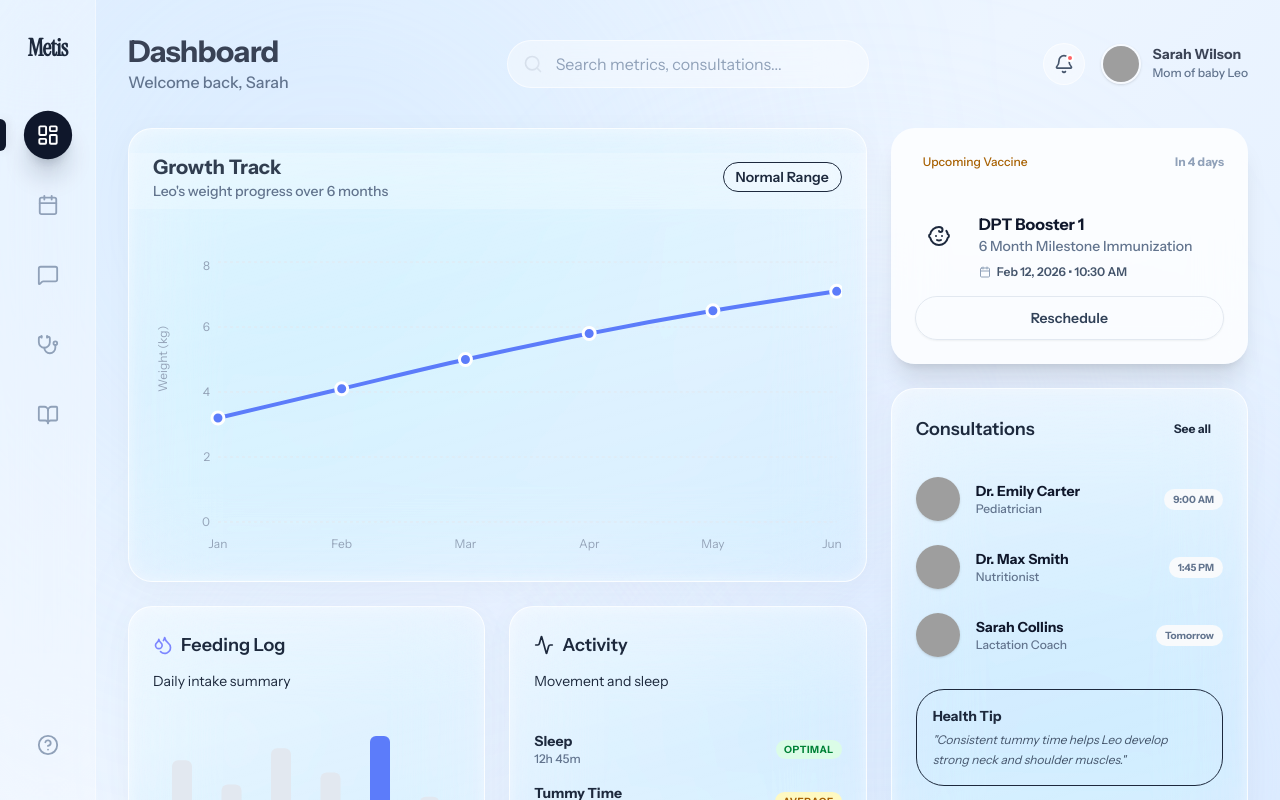
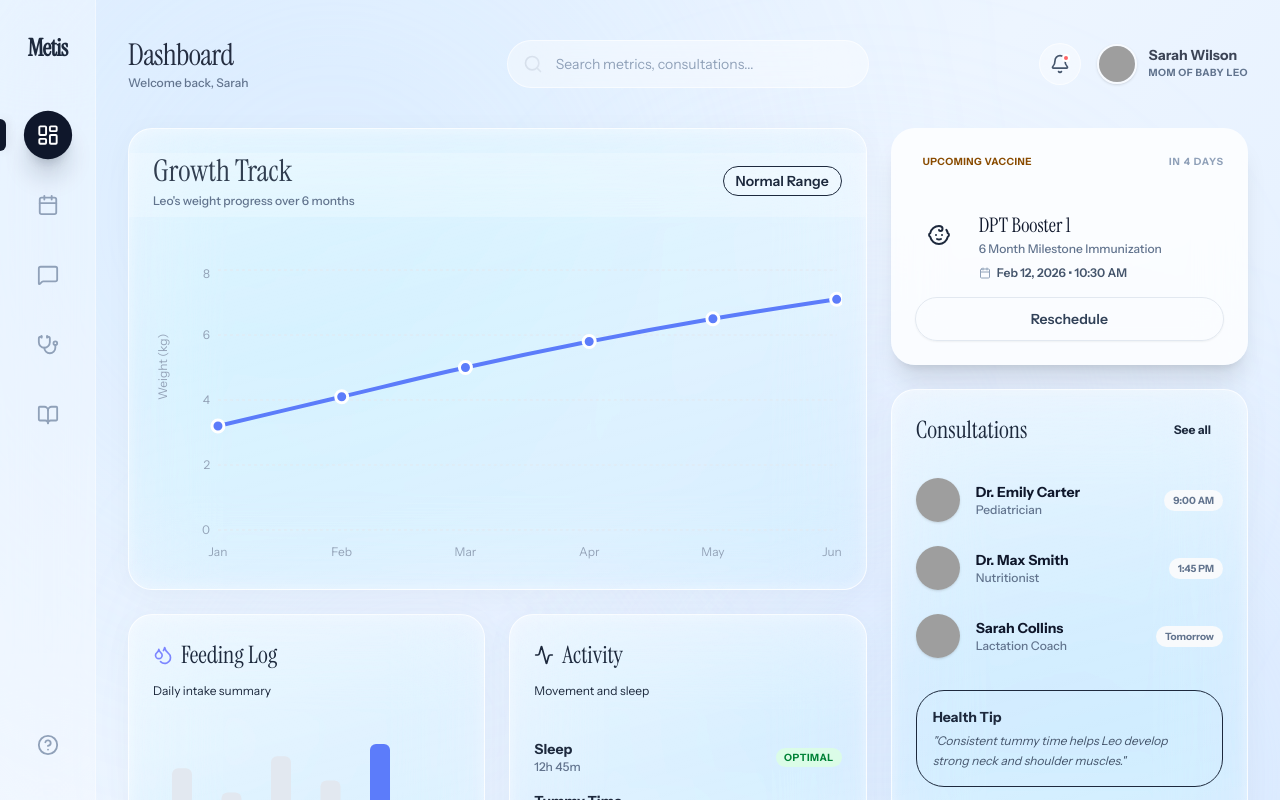
Before and after one commit to Editwithkrish/Metis, a Next.js app: page /dashboard in a window 1280 px wide. Shown: the top 800 px of the page. Built offline with nearby package versions, Linux system fonts and the light colour scheme; grey boxes are pictures that could not be loaded.

Commit message:
style: standardize dashboard typography with theme serif and sans fonts

```diff
--- a/app/(dashboard)/dashboard/page.tsx
+++ b/app/(dashboard)/dashboard/page.tsx
@@ -44,7 +44,7 @@ export default function DashboardPage() {
             <DashboardHeader title="Dashboard" subtitle="Welcome back, Sarah" />
 
             {/* Dashboard Grid */}
-            <div className="grid grid-cols-1 lg:grid-cols-12 gap-6 pb-8">
+            <div className="grid grid-cols-1 lg:grid-cols-12 gap-6 pb-8 font-secondary">
 
                 {/* Left Column: Stats & Feeding */}
                 <div className="lg:col-span-8 flex flex-col gap-6">
@@ -53,8 +53,8 @@ export default function DashboardPage() {
                     <Card className="glass overflow-hidden border-none shadow-xl border border-white/60">
                         <CardHeader className="flex flex-row items-center justify-between pb-2 bg-white/20">
                             <div>
-                                <CardTitle className="text-xl font-bold text-slate-800/90">Growth Track</CardTitle>
-                                <CardDescription className="text-slate-500 font-medium">Leo's weight progress over 6 months</CardDescription>
+                                <CardTitle className="text-3xl font-normal text-slate-800/90 font-primary">Growth Track</CardTitle>
+                                <CardDescription className="text-slate-500 font-medium text-xs mt-1">Leo's weight progress over 6 months</CardDescription>
                             </div>
                             <Badge variant="outline" className="bg-primary/10 text-primary border-primary/20 px-3 py-1 text-sm font-semibold backdrop-blur-md">
                                 Normal Range
@@ -109,9 +109,9 @@ export default function DashboardPage() {
                             <CardHeader className="pb-2">
                                 <div className="flex items-center gap-2 mb-1">
                                     <Droplets className="text-indigo-400" size={20} />
-                                    <CardTitle className="text-lg font-semibold text-slate-800">Feeding Log</CardTitle>
+                                    <CardTitle className="text-2xl font-normal text-slate-800 font-primary">Feeding Log</CardTitle>
                                 </div>
-                                <CardDescription>Daily intake summary</CardDescription>
+                                <CardDescription className="text-xs">Daily intake summary</CardDescription>
                             </CardHeader>
                             <CardContent>
                                 <div className="h-[180px] w-full mt-2">
@@ -160,9 +160,9 @@ export default function DashboardPage() {
                             <CardHeader className="pb-2">
                                 <div className="flex items-center gap-2 mb-1">
                                     <Activity className="text-metis-teal" size={20} />
-                                    <CardTitle className="text-lg font-semibold text-slate-800">Activity</CardTitle>
+                                    <CardTitle className="text-2xl font-normal text-slate-800 font-primary">Activity</CardTitle>
                                 </div>
-                                <CardDescription>Movement and sleep</CardDescription>
+                                <CardDescription className="text-xs">Movement and sleep</CardDescription>
                             </CardHeader>
                             <CardContent>
                                 <div className="space-y-4 py-2">
@@ -185,10 +185,10 @@ export default function DashboardPage() {
                     <Card className="bg-white/80 backdrop-blur-xl border-none shadow-xl border-l-4 border-l-metis-yellow">
                         <CardHeader className="pb-2">
                             <div className="flex items-center justify-between">
-                                <Badge className="bg-metis-yellow/20 text-yellow-700 hover:bg-metis-yellow/30 border-none px-2 rounded-md">
+                                <Badge className="bg-metis-yellow/20 text-yellow-800 hover:bg-metis-yellow/30 border-none px-2 rounded-md font-bold uppercase tracking-wider text-[10px]">
                                     Upcoming Vaccine
                                 </Badge>
-                                <span className="text-xs font-bold text-slate-400">In 4 days</span>
+                                <span className="text-[10px] font-bold text-slate-400 uppercase tracking-widest">In 4 days</span>
                             </div>
                         </CardHeader>
                         <CardContent>
@@ -197,8 +197,8 @@ export default function DashboardPage() {
                                     <Baby size={24} />
                                 </div>
                                 <div>
-                                    <h3 className="font-bold text-slate-900">DPT Booster 1</h3>
-                                    <p className="text-sm text-slate-500 font-medium">6 Month Milestone Immunization</p>
+                                    <h3 className="text-xl font-normal text-slate-900 font-primary mb-0.5">DPT Booster 1</h3>
+                                    <p className="text-xs text-slate-500 font-medium">6 Month Milestone Immunization</p>
                                     <div className="flex items-center gap-1.5 mt-2 text-xs font-semibold text-slate-600">
                                         <Calendar size={12} className="text-slate-400" />
                                         Feb 12, 2026 • 10:30 AM
@@ -214,9 +214,9 @@ export default function DashboardPage() {
                     {/* Appointment List */}
                     <Card className="glass flex-1 border-none shadow-lg">
                         <CardHeader>
-                            <CardTitle className="text-lg font-semibold flex items-center justify-between text-slate-800">
+                            <CardTitle className="text-2xl font-normal flex items-center justify-between text-slate-800 font-primary">
                                 Consultations
-                                <Button variant="ghost" size="sm" className="text-xs text-primary font-bold cursor-pointer">See all</Button>
+                                <Button variant="ghost" size="sm" className="text-xs text-primary font-bold cursor-pointer font-secondary">See all</Button>
                             </CardTitle>
                         </CardHeader>
                         <CardContent>
--- a/app/(dashboard)/layout.tsx
+++ b/app/(dashboard)/layout.tsx
@@ -7,7 +7,7 @@ export default function DashboardLayout({
     children: React.ReactNode;
 }) {
     return (
-        <div className="min-h-screen metis-gradient flex text-slate-800 font-sans relative overflow-x-hidden">
+        <div className="min-h-screen metis-gradient flex text-slate-800 font-secondary relative overflow-x-hidden">
             {/* Sidebar Container */}
             <Sidebar />
 
--- a/components/dashboard/calendar/add-log-modal.tsx
+++ b/components/dashboard/calendar/add-log-modal.tsx
@@ -35,7 +35,7 @@ export function AddLogModal({ isOpen, onClose }: AddLogModalProps) {
         <Dialog open={isOpen} onOpenChange={onClose}>
             <DialogContent
                 showCloseButton
-                className="max-w-full md:max-w-[1000px] w-[calc(100%-2rem)] p-0 overflow-hidden border-none bg-white shadow-[0_32px_64px_-16px_rgba(0,0,0,0.12)] rounded-[32px] font-sans"
+                className="max-w-full md:max-w-[1000px] w-[calc(100%-2rem)] p-0 overflow-hidden border-none bg-white shadow-[0_32px_64px_-16px_rgba(0,0,0,0.12)] rounded-[32px] font-secondary"
             >
                 <style jsx global>{`
                     .no-scrollbar::-webkit-scrollbar {
@@ -55,7 +55,7 @@ export function AddLogModal({ isOpen, onClose }: AddLogModalProps) {
                         className="w-full md:w-[38%] relative flex flex-col items-center justify-between p-8 md:p-12 border-b md:border-b-0 md:border-r border-slate-100 bg-slate-50/40 transition-all duration-500 group overflow-hidden cursor-pointer hover:bg-slate-100/80"
                     >
                         <div className="space-y-3 text-center w-full relative z-10 transition-all duration-500">
-                            <h3 className="text-3xl font-light text-slate-900 tracking-tight leading-tight">Talk to Hestia</h3>
+                            <h3 className="text-4xl font-normal text-slate-900 tracking-tight leading-tight font-primary">Talk to Hestia</h3>
                             <p className="text-slate-500 text-xs leading-relaxed max-w-[240px] mx-auto italic font-medium opacity-80">
                                 {isVoiceEnabled ? '"Add a growth milestone: Leo started crawling today"' : "Click to wake up Hestia and start speaking"}
                             </p>
@@ -96,7 +96,7 @@ export function AddLogModal({ isOpen, onClose }: AddLogModalProps) {
                     <div className="flex-1 bg-white p-8 md:p-14 no-scrollbar relative flex flex-col justify-center">
                         <div className="max-w-[500px] mx-auto w-full">
                             <DialogHeader className="mb-10 text-left">
-                                <DialogTitle className="text-3xl font-light text-slate-900 tracking-tight leading-tight">Activity Log</DialogTitle>
+                                <DialogTitle className="text-4xl font-normal text-slate-900 tracking-tight leading-tight font-primary">Activity Log</DialogTitle>
                                 <DialogDescription className="text-slate-400 text-sm font-medium mt-1">Capture a new milestone or health record.</DialogDescription>
                             </DialogHeader>
 
--- a/components/dashboard/header.tsx
+++ b/components/dashboard/header.tsx
@@ -12,20 +12,20 @@ export function DashboardHeader({ title, subtitle }: DashboardHeaderProps) {
         <header className="grid grid-cols-3 items-center gap-4 h-16 w-full">
             {/* Title Section */}
             <div className="flex flex-col justify-center">
-                <h1 className="text-3xl font-bold tracking-tight text-slate-900/80">
+                <h1 className="text-3xl font-normal tracking-tight text-slate-900/90 font-primary">
                     {title}
                 </h1>
-                {subtitle && <p className="text-slate-500 font-medium whitespace-nowrap overflow-hidden text-ellipsis">{subtitle}</p>}
+                {subtitle && <p className="text-slate-500 font-medium whitespace-nowrap overflow-hidden text-ellipsis text-xs mt-0.5 font-secondary">{subtitle}</p>}
             </div>
 
             {/* Search Section - Guaranteed Center */}
-            <div className="flex justify-center hidden md:flex">
+            <div className="flex justify-center hidden md:flex font-secondary">
                 <div className="relative group w-full max-w-md">
                     <Search className="absolute left-4 top-1/2 -translate-y-1/2 text-slate-400 group-focus-within:text-primary transition-colors" size={20} />
                     <input
                         type="search"
                         placeholder="Search metrics, consultations..."
-                        className="w-full h-12 bg-white/40 backdrop-blur-xl border border-white/60 rounded-full pl-12 pr-4 focus:outline-none focus:ring-2 focus:ring-primary/20 transition-all placeholder:text-slate-400"
+                        className="w-full h-12 bg-white/40 backdrop-blur-xl border border-white/60 rounded-full pl-12 pr-4 focus:outline-none focus:ring-2 focus:ring-primary/20 transition-all placeholder:text-slate-400 text-sm"
                     />
                 </div>
             </div>
@@ -47,9 +47,9 @@ export function DashboardHeader({ title, subtitle }: DashboardHeaderProps) {
                         />
                         <AvatarFallback>S</AvatarFallback>
                     </Avatar>
-                    <div className="hidden lg:block text-sm cursor-default">
+                    <div className="hidden lg:block text-sm cursor-default font-secondary">
                         <p className="font-bold text-slate-900/80 leading-none">Sarah Wilson</p>
-                        <p className="text-slate-500 text-xs mt-1 font-medium">Mom of baby Leo</p>
+                        <p className="text-slate-500 text-[10px] mt-1 font-bold uppercase tracking-wider">Mom of baby Leo</p>
                     </div>
                 </div>
             </div>
```
Also changed, not shown: components/dashboard/calendar/calendar-view.tsx (+6 -4 lines).
